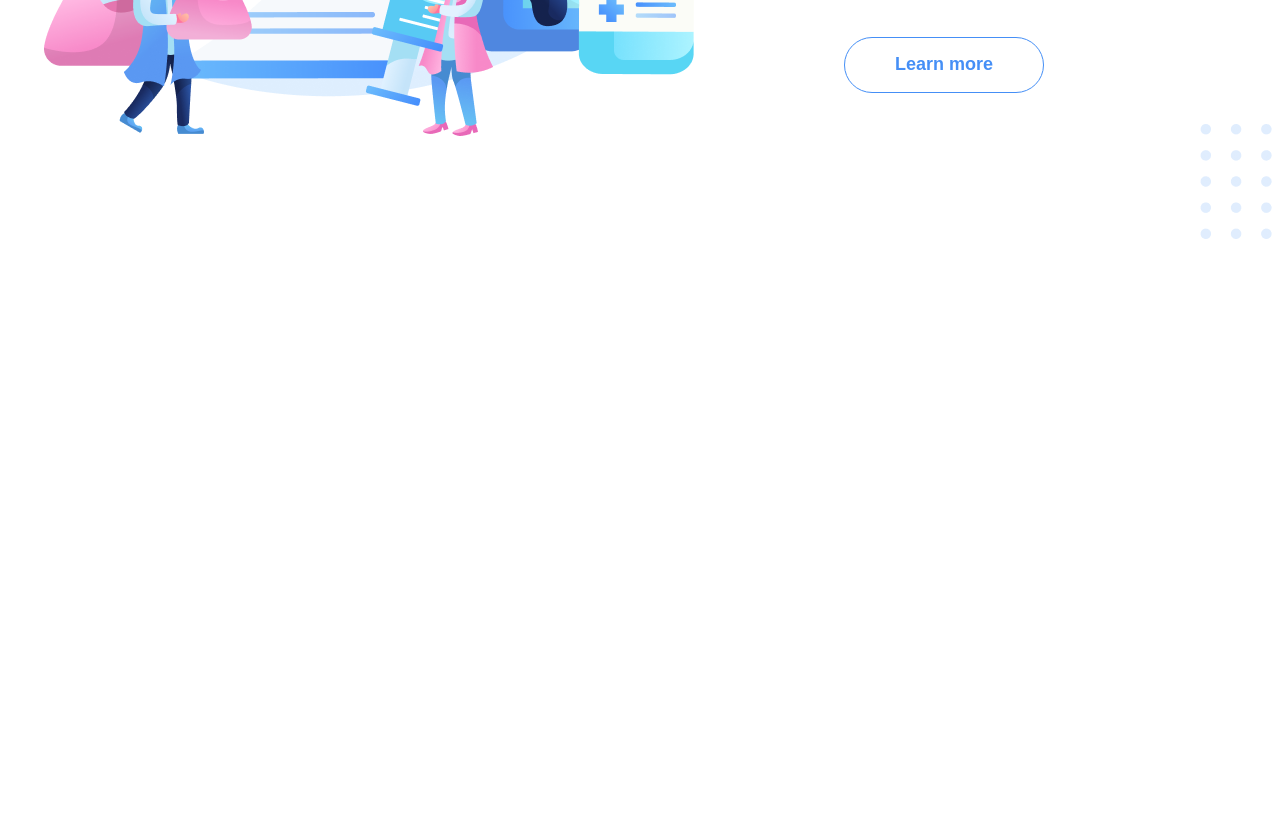
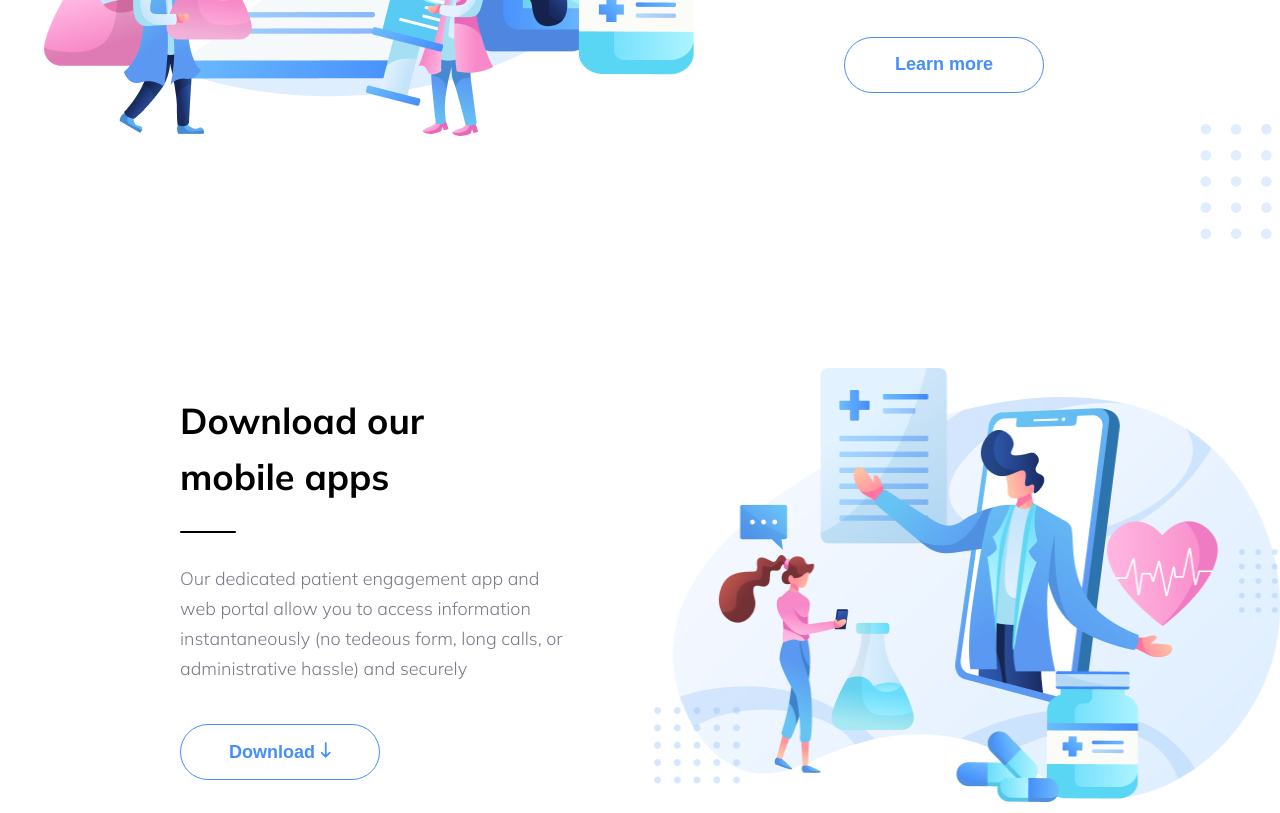
Before and after one commit to HVT11/html-css-training, a website built with Parcel: page practiceOne/src/index.html in a window 1280 px wide. Shown: the part 2626-3439 px from the top of the page. Before the commit the page ends 2865 px from the top, so only its background shows below. Built offline with nearby package versions, Linux system fonts and the light colour scheme.

Commit message:
Add download section

```diff
--- a/practiceOne/src/assets/css/style.css
+++ b/practiceOne/src/assets/css/style.css
@@ -255,3 +255,23 @@
 .btn-mg-top {
     margin-top: 40px;
 }
+
+.download-section {
+    margin-top: 229px;
+}
+
+.download {
+    margin-left: 140px;
+    display: flex;
+    align-items: center;
+    justify-content: space-around;
+}
+
+.download__image {
+    margin-left: 71px;
+}
+
+.picture2 {
+    width: 655px;
+    height: 434px;
+}
--- a/practiceOne/src/index.html
+++ b/practiceOne/src/index.html
@@ -136,6 +136,28 @@
                 </div>
                 <img src="./assets/images/35point.png" alt="" class="leading-35point">
             </div>
+
+            <!-- Download section -->
+            <div class="download-section">
+                <div class="grid">
+                    <div class="download">
+                        <div class="content">
+                            <h2 class="content__heading">Download our mobile apps</h2>
+                            <div class="content__separate"></div>
+                            <p class="content__text">
+                                Our dedicated patient engagement app and web portal allow you to access information instantaneously (no tedeous form, long calls, or administrative hassle) and securely
+                            </p>
+                            <button class="btn btn-mg-top">
+                                Download
+                                <img src="./assets/images/angle-down.png" alt="" class="download-icon">
+                            </button>
+                        </div>
+                        <div class="download__image">
+                            <img src="./assets/images/trafalgar-illustration sec03 1.png" alt="" class="picture2">
+                        </div>
+                    </div>
+                </div>
+            </div>
         </div>
     </body>
 </html>
```
